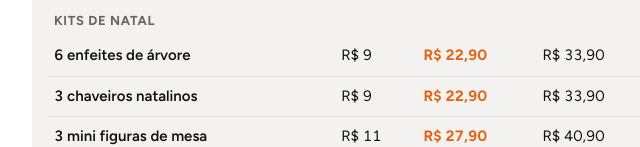
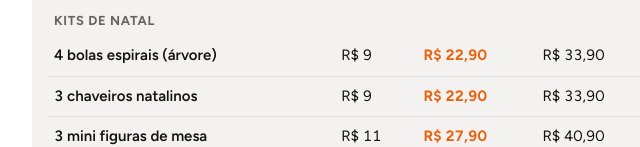
Before and after one commit to RafaelGMarques177/rgmarques3d-site, a plain HTML site: page plano/index.html in a window 1280 px wide. Both pictures are taken after a click on the tab "1. Preço". Shown: the part 653-800 px from the top of the page, 248-888 px from the left. Drawn offline with Linux system fonts and the light colour scheme; a web font is replaced by a local one.

Commit message:
Plano: kit 1 de Natal vira 4 bolas espirais
Co-Authored-By: Claude Opus 5.5 <noreply@anthropic.com>
Claude-Session: https://claude.ai/code/session_01JUM44htUPwJjrPT8hvEnUX

```diff
--- a/plano/index.html
+++ b/plano/index.html
@@ -198,7 +198,7 @@ tr.sec td{font:700 13px var(--body);text-transform:uppercase;letter-spacing:.05e
         <thead><tr><th>Peça</th><th>Custo</th><th>Site</th><th>Shopee</th><th>Loja*</th></tr></thead>
         <tbody>
           <tr class="sec"><td colspan="5">Kits de Natal</td></tr>
-          <tr><td>6 enfeites de árvore</td><td>R$ 9</td><td>R$ 22,90</td><td>R$ 33,90</td><td>R$ 16</td></tr>
+          <tr><td>4 bolas espirais (árvore)</td><td>R$ 9</td><td>R$ 22,90</td><td>R$ 33,90</td><td>R$ 16</td></tr>
           <tr><td>3 chaveiros natalinos</td><td>R$ 9</td><td>R$ 22,90</td><td>R$ 33,90</td><td>R$ 16</td></tr>
           <tr><td>3 mini figuras de mesa</td><td>R$ 11</td><td>R$ 27,90</td><td>R$ 40,90</td><td>R$ 20</td></tr>
           <tr class="sec"><td colspan="5">Kits de chaveiro</td></tr>
@@ -295,7 +295,7 @@ tr.sec td{font:700 13px var(--body);text-transform:uppercase;letter-spacing:.05e
   <section class="panel" role="tabpanel" id="p-ideias" aria-labelledby="t-ideias" hidden>
     <div class="tip"><b>Meta:</b> os 3 kits anunciados até 13/11, antes da Black Friday (27/11) e do amigo secreto.</div>
     <div class="grid2">
-      <div class="mini"><span class="tag">kit 1</span><span class="t">6 enfeites de árvore</span><span class="d">Estrela, bola, floco de neve e sino, com cordinha. Site R$ 22,90.</span></div>
+      <div class="mini"><span class="tag">kit 1</span><span class="t">4 bolas espirais</span><span class="d">Enfeites de árvore. 4 bolas espirais RG, cada uma de uma cor, com argola para pendurar. Modelo nosso, pode vender. Arquivo: BolaEspiral_RG.3mf. Site R$ 22,90.</span></div>
       <div class="mini"><span class="tag">kit 2</span><span class="t">3 chaveiros natalinos</span><span class="d">Papai Noel, rena e boneco de neve. Ideal para amigo secreto. Site R$ 22,90.</span></div>
       <div class="mini"><span class="tag">kit 3</span><span class="t">3 mini figuras de mesa</span><span class="d">Papai Noel, rena e árvore pequenos. Site R$ 27,90.</span></div>
     </div>
--- a/plano/sw.js
+++ b/plano/sw.js
@@ -1,7 +1,7 @@
 /* Service worker do PLANO DE VENDAS (escopo /plano/ — app separado da loja e do painel).
    Deixa o plano abrir offline e avisa das tarefas do dia.
    Ao publicar mudança no plano, troque a data em VERSION. */
-const VERSION = "rg-plano-2026-11-08-1";
+const VERSION = "rg-plano-2026-11-15-1";
 const ESTADO = "rg-plano-estado";
 
 const CORE = [
```
